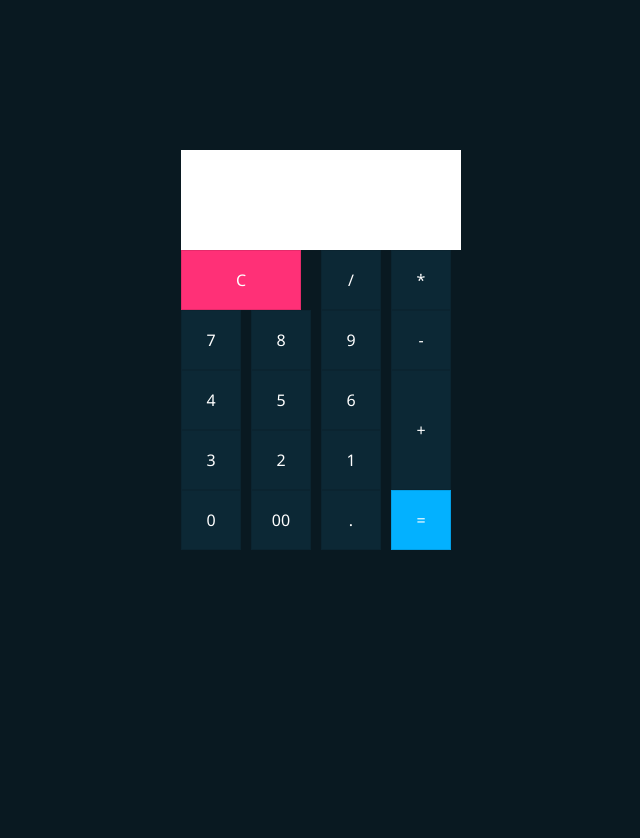
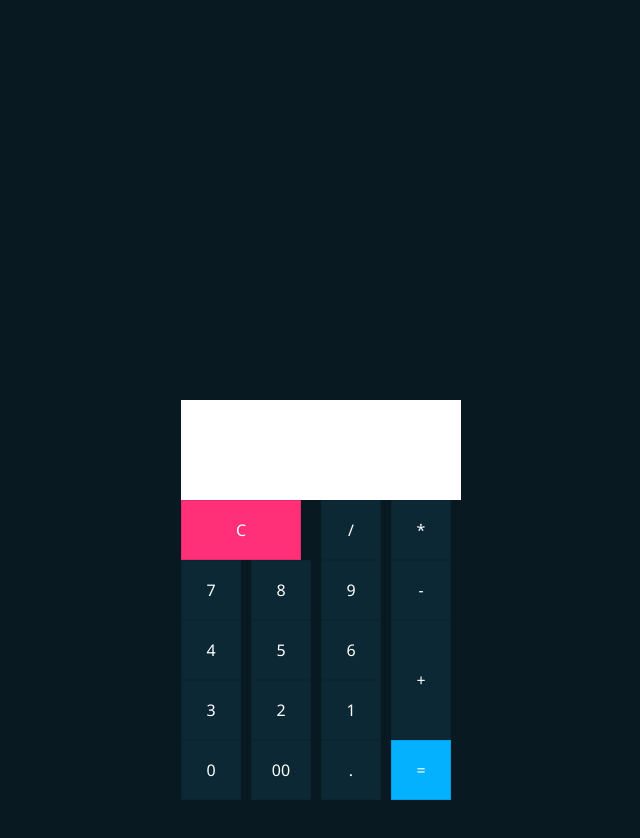
Before and after one commit to Akshay-Kumar98/calculator.github.io, a plain HTML site: page index.html in a window 1280 px wide. Shown: the whole page, without its empty margins (319-959 px from the left). After the commit the page ends 800 px from the top, so only its background shows below. Drawn offline with Linux system fonts and the light colour scheme.

Commit message:
Update style.css

```diff
--- a/style.css
+++ b/style.css
@@ -9,15 +9,15 @@ body {
   width: 100%;
   display: flex;
   justify-content: center;
-  align-items: flex-start;
+  align-items: center;
   height: 100vh;
-  margin-top: 150px;
   background-color: #091921;
 }
 
 .calculator {
   display: grid;
   position: relative;
+  max-width:600px;
 }
 
 .value {
```
